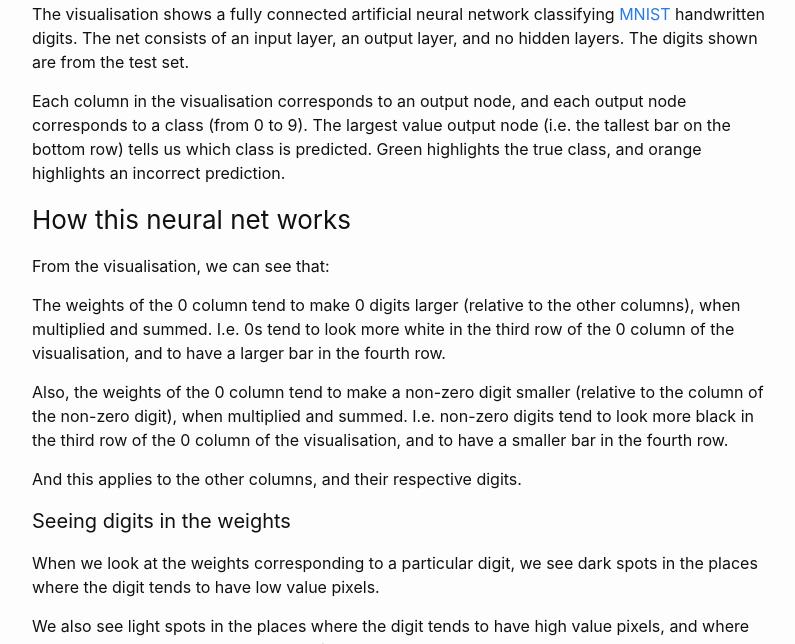
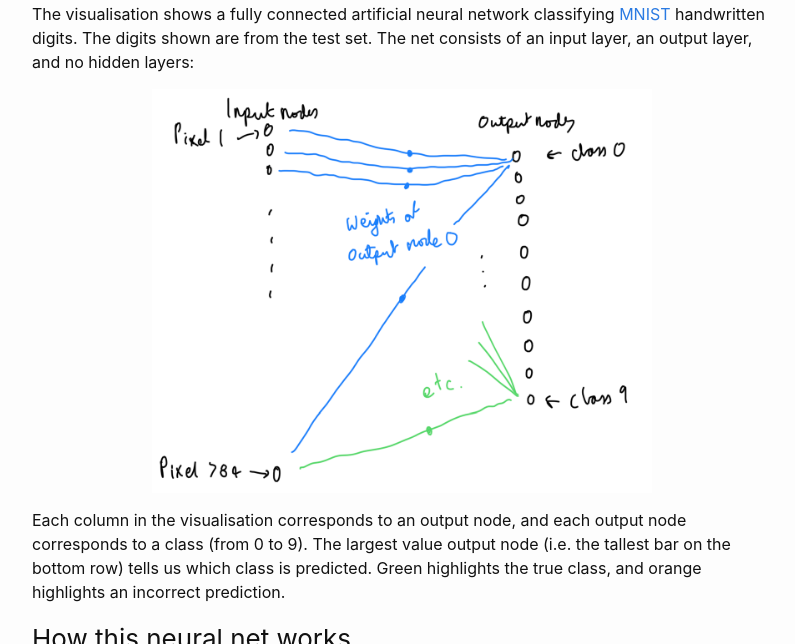
Before and after one commit to sradc/sradc.github.io, a Jekyll site: the page built from _posts/2021-05-23-mnist-visualised.md, in a window 1280 px wide and 900 px high, scrolled down 432 px, cut to the strip 256-900 px from the top of the window. Shown: the whole strip, without its empty margins (238-1033 px from the left). Built offline with Jekyll 4.4.1, drawn with Linux system fonts in a browser that asks for light colours; comment, search, counter and statistics services are not loaded.

Commit message:
added net sketch

```diff
--- a/_posts/2021-05-23-mnist-visualised.md
+++ b/_posts/2021-05-23-mnist-visualised.md
@@ -10,8 +10,13 @@ nolink: false
 
 <iframe width="740" height="400" src="https://www.youtube.com/embed/DVKMpWnUppA" alt="Visualisation" frameborder="0" allowfullscreen></iframe>
 
-The visualisation shows a fully connected artificial neural network classifying [MNIST](https://en.wikipedia.org/wiki/MNIST_database) handwritten digits. The net consists of an input layer, an output layer, and no hidden layers.
-The digits shown are from the test set.
+The visualisation shows a fully connected artificial neural network classifying [MNIST](https://en.wikipedia.org/wiki/MNIST_database) handwritten digits. The digits shown are from the test set. The net consists of an input layer, an output layer, and no hidden layers:
+
+
+<p align="center">
+    <img src="/assets/posts/mnist-visualised/net-sketch.png" width="500" alt="Sketch of the neural network"/>
+</p>
+
 
 Each column in the visualisation corresponds to an output node, and each output node corresponds to a class (from 0 to 9).
 The largest value output node (i.e. the tallest bar on the bottom row) tells us which class is predicted.
```
Also changed, not shown: assets/posts/mnist-visualised/net-sketch.png (added).
